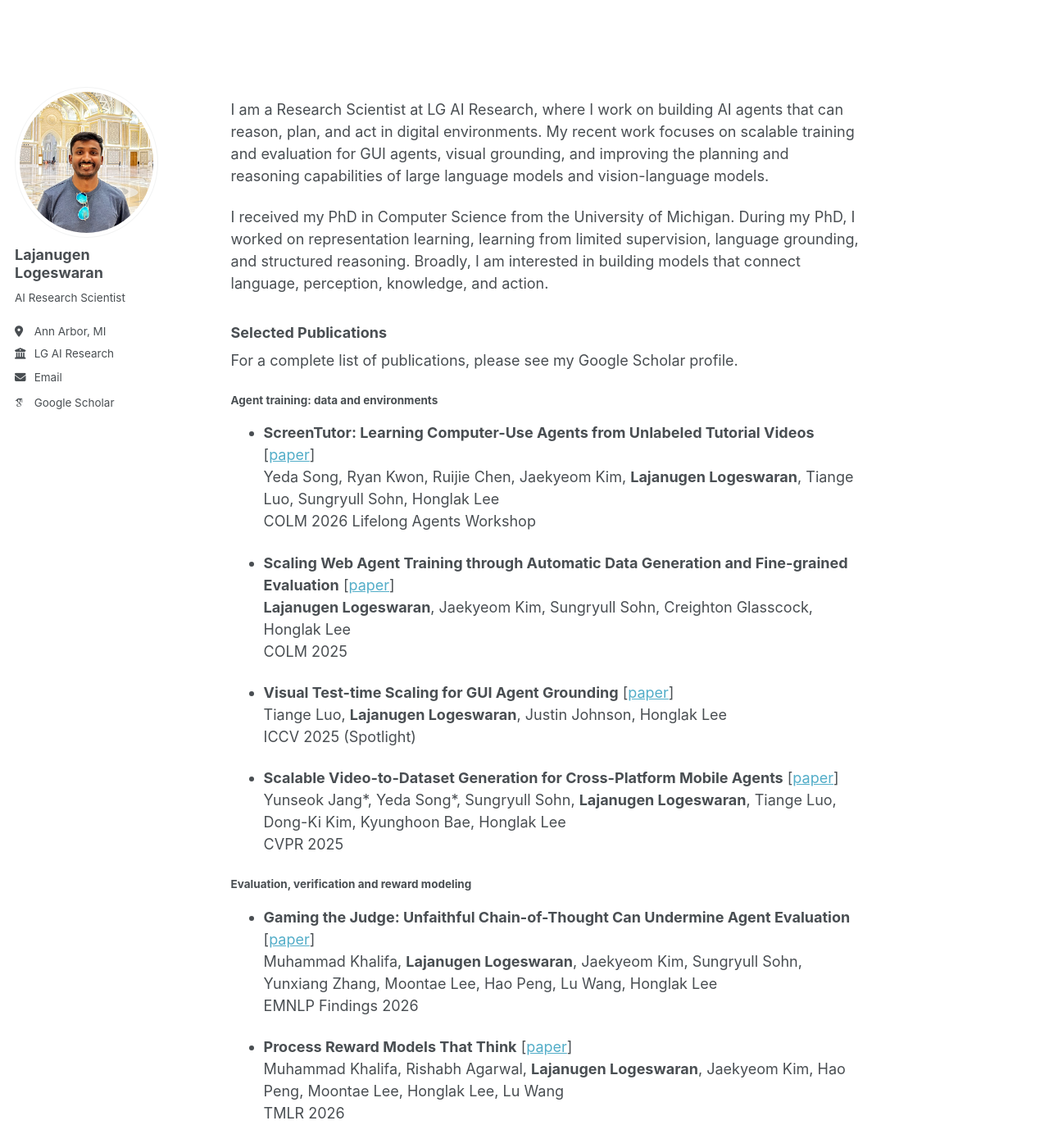
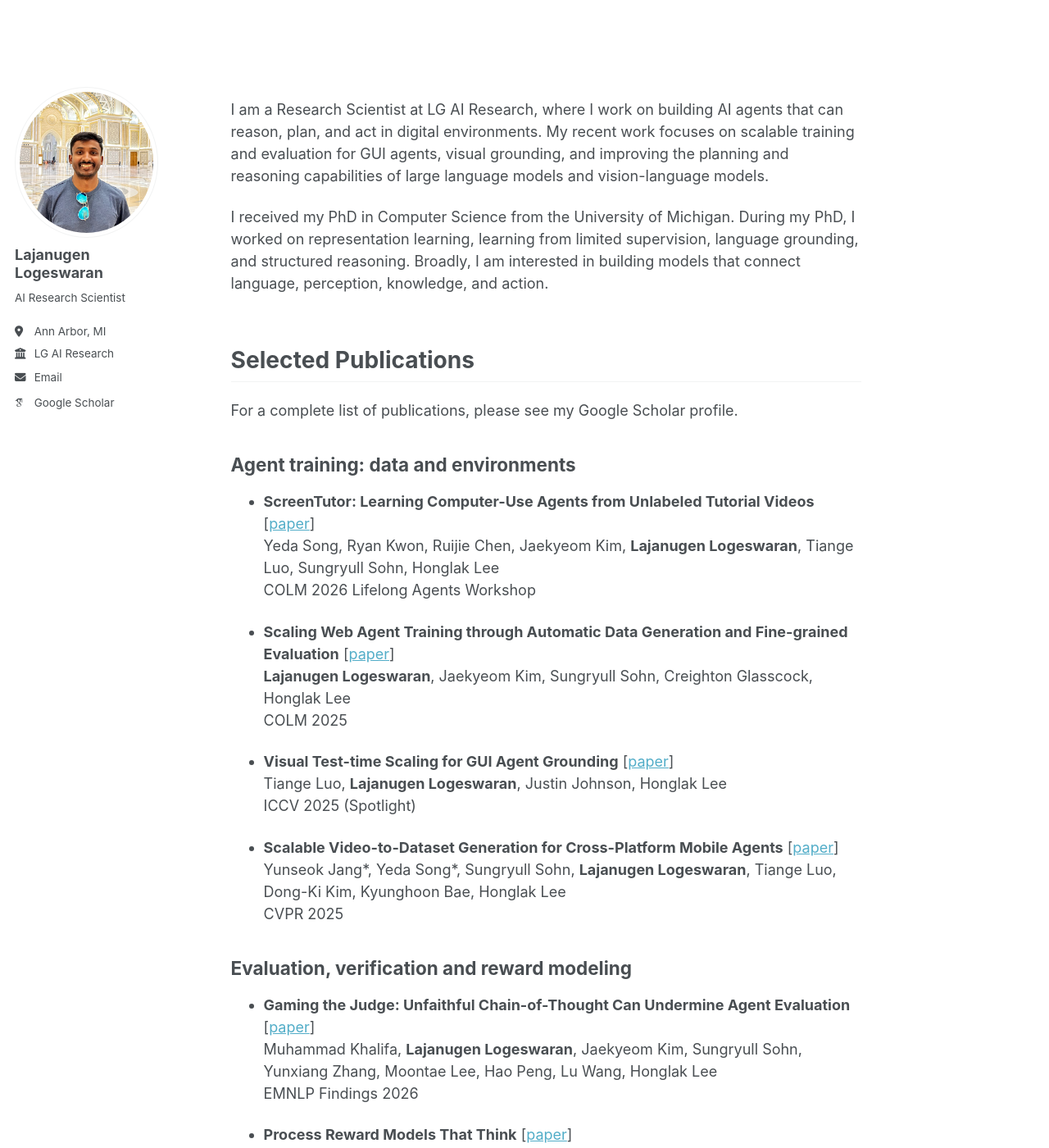
Before and after one commit to lajanugen/lajanugen.github.io, a Jekyll site: the page built from _pages/about.md, in a window 1280 px wide and 1400 px high. Shown: the whole window at 82% size. Built offline with Jekyll 4.4.1, drawn with Linux system fonts in a browser that asks for light colours; some web fonts are replaced.

Commit message:
Fix the content heading scale
The theme sizes h3 at $type-size-5 (1em) and h4 at $type-size-6
(0.75em). Section titles therefore rendered at exactly body-text size and
group headings rendered smaller than body text, so the page structure did
not read at a glance.

Override both inside .page__content for a 25 / 20 / 16px hierarchy, and
rule off each h3 the way the theme already does for h2.

Co-Authored-By: Claude Opus 5 <noreply@anthropic.com>
Claude-Session: https://claude.ai/code/session_01DHcYWvnM8a3i2AfgvmikJN

```diff
--- a/assets/css/main.scss
+++ b/assets/css/main.scss
@@ -39,3 +39,20 @@
 @import "vendor/font-awesome/brands";
 @import "vendor/magnific-popup/magnific-popup";
 @import "print";
+/* Heading scale for page content.
+   The theme sizes h3 at $type-size-5 (1em) and h4 at $type-size-6 (0.75em),
+   so section titles matched body text and group titles were smaller than it.
+   Restore a legible 25 / 20 / 16px hierarchy and rule off each section. */
+.page__content {
+  h3 {
+    margin: 2.25em 0 0.75em;
+    padding-bottom: 0.3em;
+    border-bottom: 1px solid $border-color;
+    font-size: $type-size-3;
+  }
+
+  h4 {
+    margin: 1.75em 0 0.6em;
+    font-size: $type-size-4;
+  }
+}
```
